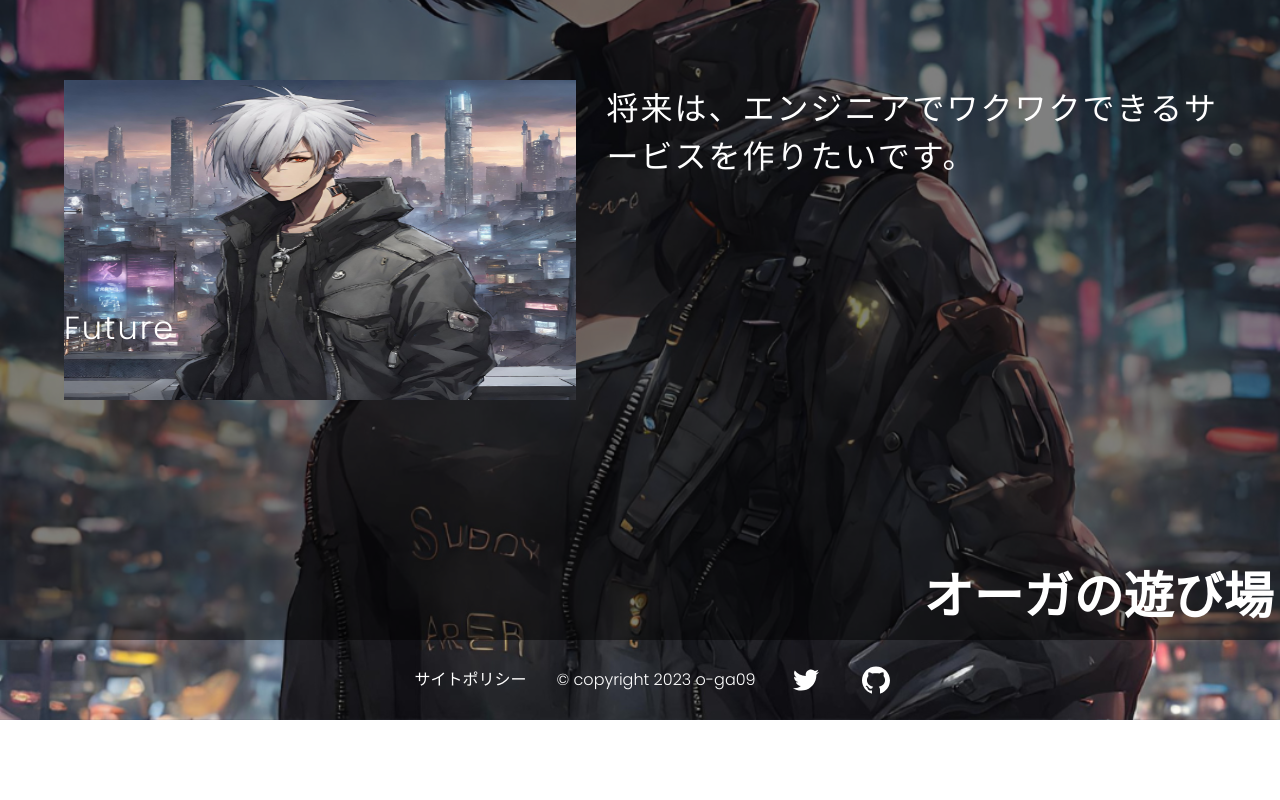
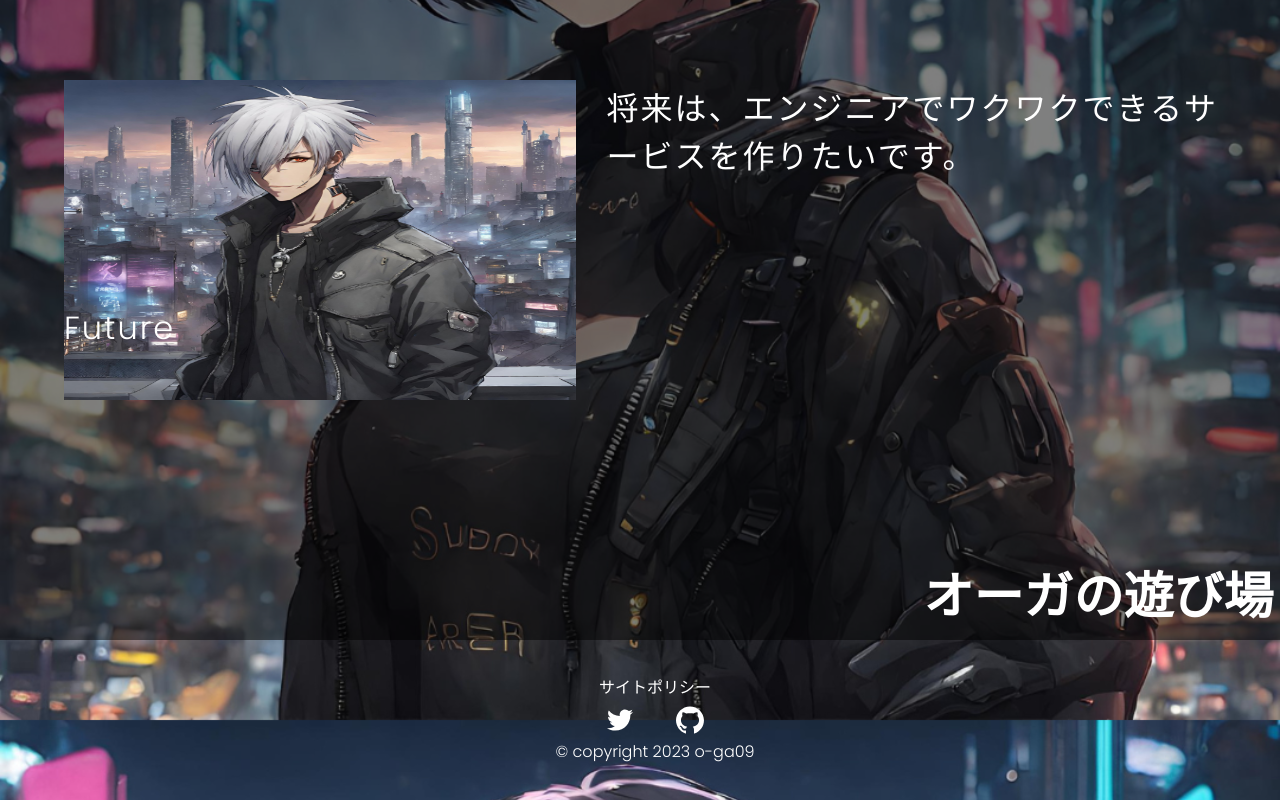
Before and after one commit to o-ga09/portfolio-20230727, a Next.js app: page / in a window 1280 px wide. Shown: the part 4400-5200 px from the top of the page. Before the commit the page ends 5120 px from the top, so only its background shows below. Built offline with nearby package versions, Linux system fonts and the light colour scheme; no server answers; a web font is replaced by a local one.

Commit message:
#16 ヘッダー

```diff
--- a/app/components/Footer.tsx
+++ b/app/components/Footer.tsx
@@ -5,14 +5,22 @@ import styles from "../../styles/styles.module.css";
 export const Footer = () => {
   return (
     <>
-      <div className={styles.footer}>
-        <a className={styles.a} href="/policy" target="blank">
+      <Flex
+        flexDirection={{ base: "column", xl: "row" }}
+        alignItems={"center"}
+        justifyContent={"center"}
+        h={{ base: "20vh", xl: "10vh" }}
+      >
+        <Link href="/policy" target="blank" marginLeft={"30px"}>
           サイトポリシー
-        </a>
-        <p>&copy; copyright 2023 o-ga09</p>
-        <Twitter />
-        <GitHub />
-      </div>
+        </Link>
+        <Flex flexDirection={"row"}>
+          <Twitter />
+          <GitHub />
+        </Flex>
+
+        <Text marginLeft={"30px"}>&copy; copyright 2023 o-ga09</Text>
+      </Flex>
     </>
   );
 };
@@ -20,11 +28,18 @@ export const Footer = () => {
 export const Policyfooter = () => {
   return (
     <>
-      <div className={styles.footer}>
-        <p>&copy; copyright 2023 o-ga09</p>
-        <Twitter />
-        <GitHub />
-      </div>
+      <Flex
+        flexDirection={{ base: "column", xl: "row" }}
+        alignItems={"center"}
+        justifyContent={"center"}
+        h={{ base: "20vh", xl: "10vh" }}
+      >
+        <Flex flexDirection={"row"}>
+          <Twitter />
+          <GitHub />
+        </Flex>
+        <Text marginLeft={"30px"}>&copy; copyright 2023 o-ga09</Text>
+      </Flex>
     </>
   );
 };
```
